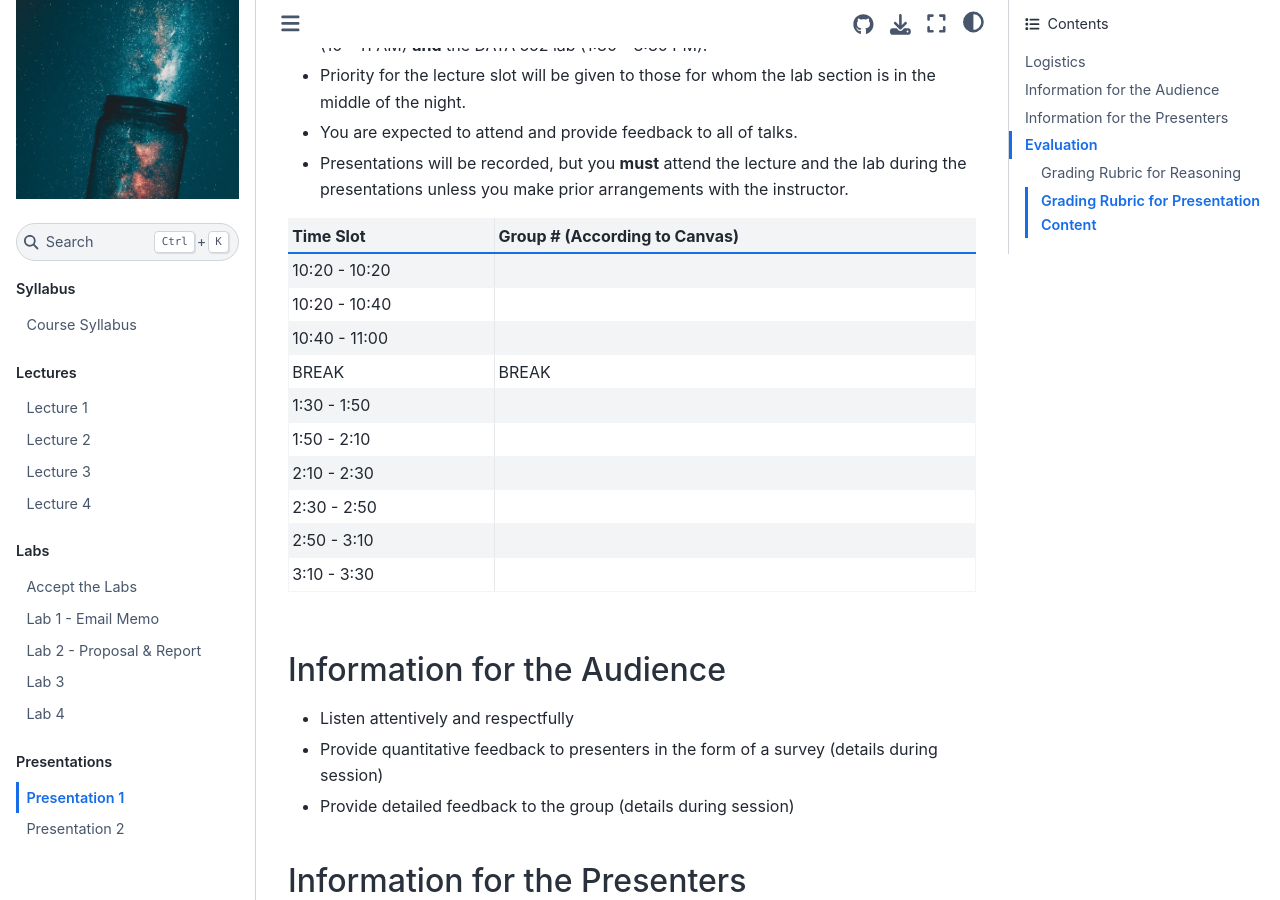
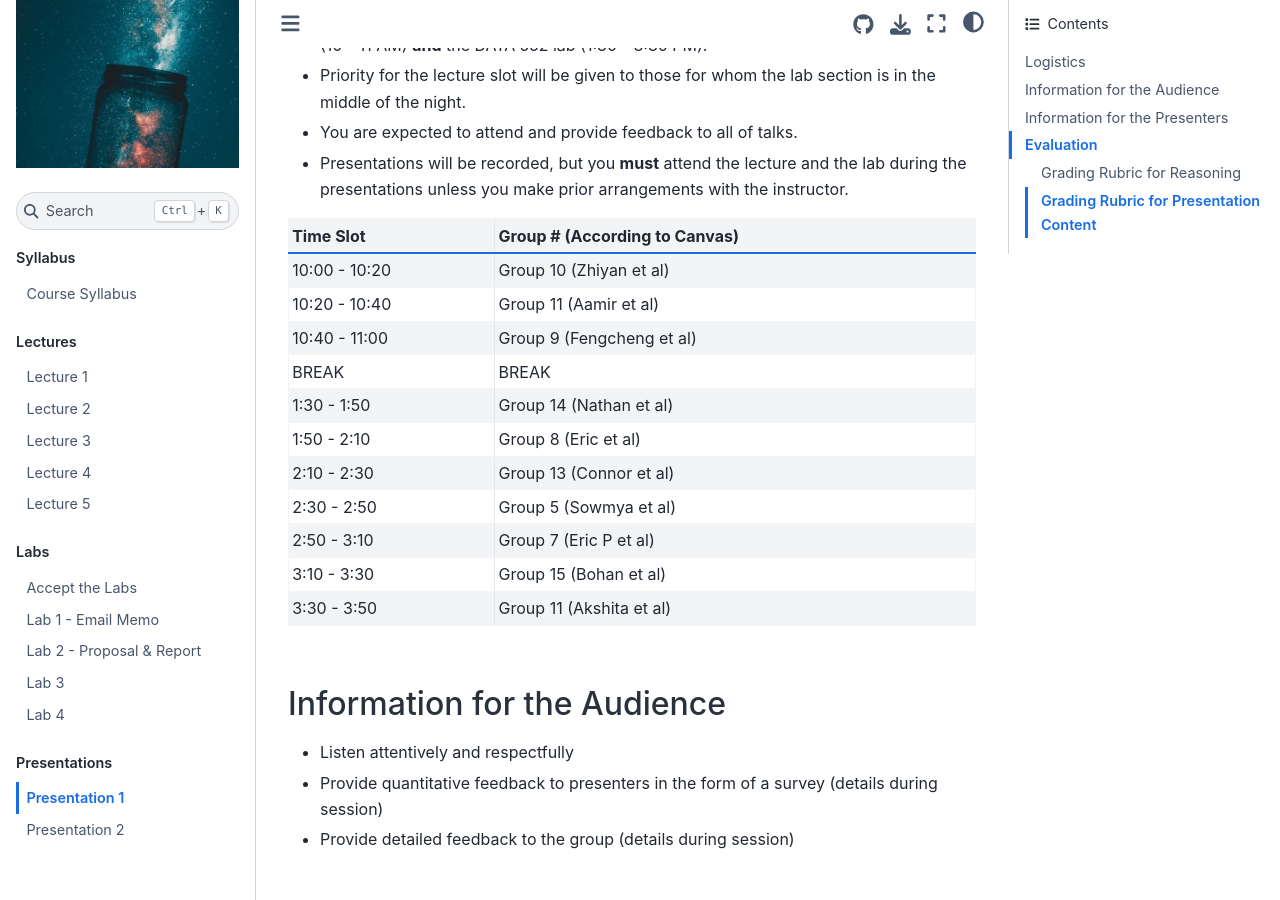
Before and after one commit to ubco-cmps/data552_course, a Jupyter Book: the page built from class/presentation1.md, in a window 1280 px wide and 900 px high, scrolled down 256 px. Built offline with Jupyter Book 1.0.4 settings and Sphinx 7.4.7 and the Sphinx Book theme 1.1.4, drawn with Linux system fonts in a browser that asks for light colours; pages that are not in the unit, such as notebooks, are missing from menus.

Commit message:
add lecture 5

```diff
--- a/class/presentation1.md
+++ b/class/presentation1.md
@@ -9,16 +9,17 @@
 
 | Time Slot     | Group # (According to Canvas) |
 | ------------- | ----------------------------- |
-| 10:20 - 10:20 |                               |
-| 10:20 - 10:40 |                               |
-| 10:40 - 11:00 |                               |
+| 10:00 - 10:20 | Group 10 (Zhiyan et al)       |
+| 10:20 - 10:40 | Group 11 (Aamir et al)        |
+| 10:40 - 11:00 | Group 9 (Fengcheng et al)     |
 | BREAK         | BREAK                         |
-| 1:30 - 1:50   |                               |
-| 1:50 - 2:10   |                               |
-| 2:10 - 2:30   |                               |
-| 2:30 - 2:50   |                               |
-| 2:50 - 3:10   |                               |
-| 3:10 - 3:30   |                               |
+| 1:30 - 1:50   | Group 14 (Nathan et al)       |
+| 1:50 - 2:10   | Group 8 (Eric et al)          |
+| 2:10 - 2:30   | Group 13 (Connor et al)       |
+| 2:30 - 2:50   | Group 5 (Sowmya et al)       |
+| 2:50 - 3:10   | Group 7 (Eric P et al)        |
+| 3:10 - 3:30   | Group 15 (Bohan et al)        |
+| 3:30 - 3:50   | Group 11 (Akshita et al)      |
 
 ## Information for the Audience
 
```
Also changed, not shown: class/Lecture5.md (added, +5 -0 lines), 1 other file.
